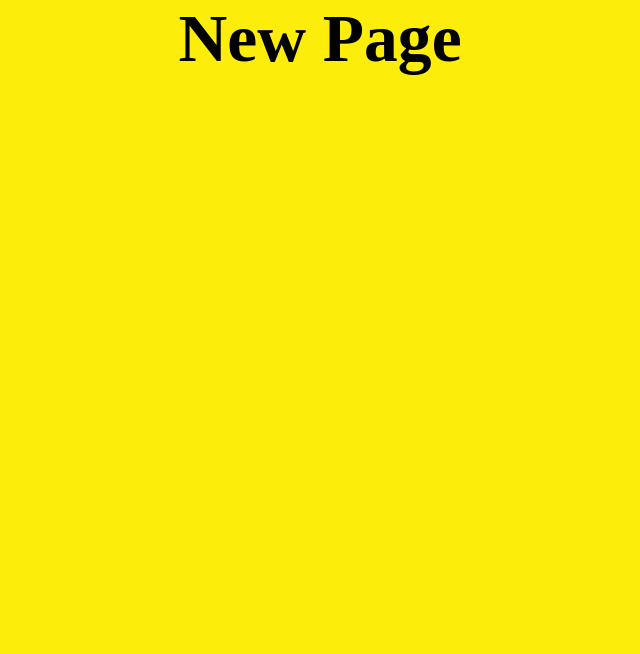
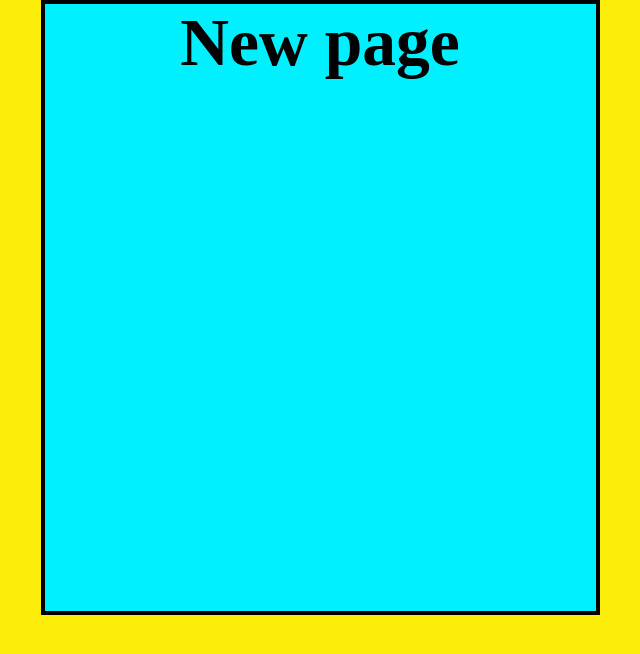
Before and after one commit to ccarol-freitas/portfolio, a React (Create React App) app in the folder ccarol-freitas.github.io/: page / in a window 1280 px wide. Shown: the top 654 px of the page, without its empty margins (320-960 px from the left). Built offline with nearby package versions, Linux system fonts and the light colour scheme.

Commit message:
chore: add scroll

```diff
--- a/ccarol-freitas.github.io/src/pages/home/Home.tsx
+++ b/ccarol-freitas.github.io/src/pages/home/Home.tsx
@@ -1,10 +1,13 @@
 import * as React from "react";
 import { Container } from "./HomeStyles";
+import Content from "ui/components/Content/Content";
 
-const Home = () => (
+const Home = () => {
+  const component =   <h1>New page</h1>
+  return(
   <Container>
-    <h1>New Page</h1>
+    <Content  children={component}/>
   </Container>
 );
-
+}
 export default Home;
--- a/ccarol-freitas.github.io/src/ui/components/Content/Content.tsx
+++ b/ccarol-freitas.github.io/src/ui/components/Content/Content.tsx
@@ -3,7 +3,7 @@ import { Box } from "./ContentStyles";
 import { PropsContent } from "../../../data/@types/types";
 
 const Content = (props: PropsContent) => {
-  <Box>{props.children}</Box>;
+  return <Box>{props.children}</Box>;
 };
 
 export default Content;
--- a/ccarol-freitas.github.io/src/ui/components/Content/ContentStyles.ts
+++ b/ccarol-freitas.github.io/src/ui/components/Content/ContentStyles.ts
@@ -4,15 +4,30 @@ export const Box = styled.div`
   display: flex;
   flex-wrap: wrap;
   justify-content: center;
-
-  max-width: 559px;
   height: 615px;
   flex-shrink: 0;
-
   border: 4px solid #000;
   background: #00F0FF;
+  overflow-y: auto;
 
-  @media (min-width: 1024px) {
-    flex-wrap: nowrap;
+    /* Estilos personalizados para a barra de rolagem */
+    ::-webkit-scrollbar {
+    width: 10px; /* Largura da barra de rolagem */
+    background-color: #00F0FF; /* Remover o fundo cinza */
+  }
+
+  ::-webkit-scrollbar-thumb {
+    background-color: #000; /* Cor do polegar da barra de rolagem */
+    border-radius: 5px; /* Raio de borda do polegar da barra de rolagem */
+  }
+
+  /* Largura menor que 768px */
+  @media only screen and (max-width: 767px) {
+    width: 360px;
+  }
+
+  /* Largura maior ou igual a 768px */
+  @media only screen and (min-width: 768px) {
+    width: 559px;
   }
 `;
```
